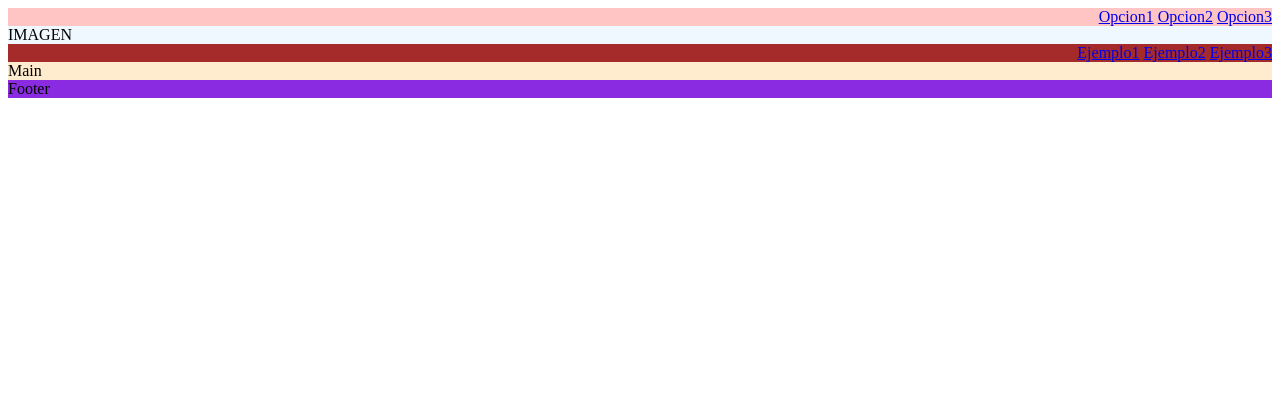
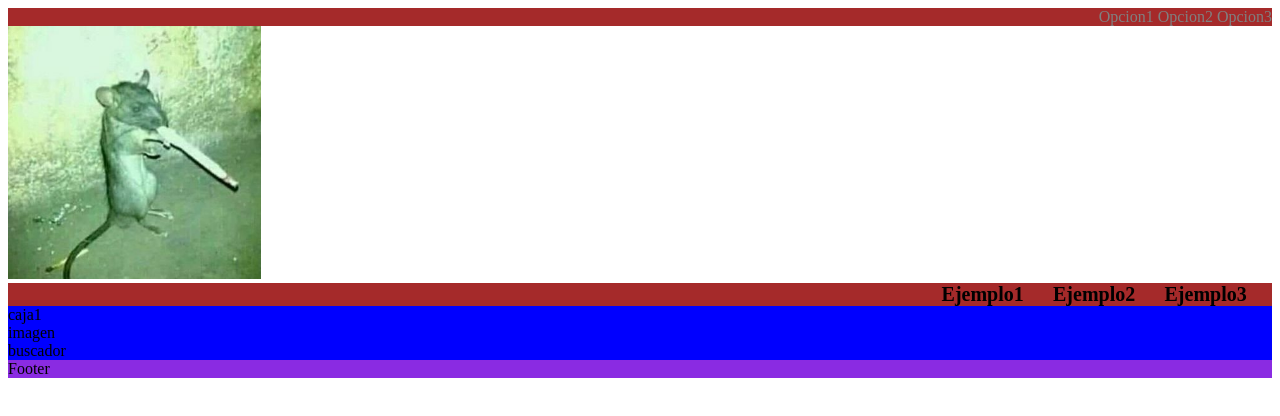
Before and after one commit to Jheremmy/Melon_Demon, a plain HTML site: page index.html in a window 1280 px wide. Drawn offline with Linux system fonts and the light colour scheme.

Commit message:
Agregacion de imagenes y estilo

```diff
--- a/assets/css/estilo1.css
+++ b/assets/css/estilo1.css
@@ -1,5 +1,5 @@
 header{
-    background-color: rgb(183, 0, 255)
+    background-color: rgb(255, 255, 255)
 }
 main{
     background-color: blanchedalmond;
@@ -11,12 +11,27 @@ footer{
     background-color: rgb(22, 2, 2);
 }
 #div2{
-    background-color: brown;
+    background-color: #a52a2a;
 }
 nav{
-    background-color: rgb(255, 196, 196);
+    background-color: #a52a2a;
     text-align: right;
 }
 #img{
     background-color: aliceblue;
 }
+#nav1 a{
+    color: grey;
+}
+#nav2 a{
+    color: black;
+    font-size: 20px;
+    margin-right: 2%;
+    font-weight: bold;
+}
+nav a{
+    text-decoration: none;
+}
+section{
+    background-color:blue ;
+}
--- a/index.html
+++ b/index.html
@@ -9,24 +9,34 @@
 <body>
     <header>
         <div id="div1">
-            <nav>
+            <nav id="nav1">
                 <a href="/opcion1">Opcion1</a>
                 <a href="/opcion2">Opcion2</a>
                 <a href="/opcion3">Opcion3</a>
             </nav>
         </div>
-        <div id="img">
-            IMAGEN
+        <div>
+            <img src="assets/img/QO3nNrWi_400x400.jpg" width="20%">
         </div>
-        <div>
-            <nav id="div2">
+        <div id="div2">
+            <nav id="nav2">
                 <a href="eje1">Ejemplo1</a>
                 <a href="eje2">Ejemplo2</a>
                 <a href="eje2">Ejemplo3</a>
             </nav>
         </div>
     </header>
-    <main>Main</main>
+    <main>
+        <section id="sesion1">
+            <div>
+                <div>caja1</div>
+                <div>imagen</div>
+            </div>
+            <div>
+                buscador
+            </div>
+        </section>
+    </main>
     <footer>Footer</footer>
 </body>
 </html>
```
Also changed, not shown: assets/img/QO3nNrWi_400x400.jpg (added).
